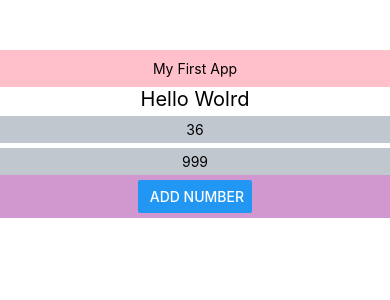
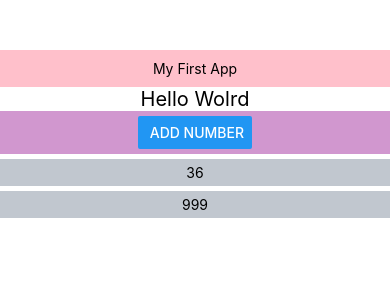
Before and after one commit to IGhost-P/Inflaern-ReactNavtive-Wintho, a React Native app in the folder my_first_app/: screen / in a window 390 px wide. Shown: the top 300 px of the page. Built offline with nearby package versions, Linux system fonts and the light colour scheme.

Commit message:
ScrollView

```diff
--- a/my_first_app/App.js
+++ b/my_first_app/App.js
@@ -7,7 +7,7 @@
  */
 
 import React, { useState, useCallBack } from 'react';
-import { View, Text, StyleSheet } from 'react-native';
+import { View, Text, StyleSheet, ScrollView } from 'react-native';
 import Generator from './src/generator';
 import Header from './src/header';
 import NumList from './src/numList';
@@ -58,10 +58,17 @@ const App = function () {
         style={mainText}
         onPress ={()=> alert("text touch event")}>Hello Wolrd</Text>
       </View>
-      <NumList num={random}
-               deleteNum={onNumDelete}
-                />
+
       <Generator add = {onAddRandomNum}/>
+
+      <ScrollView
+        style ={{width : '100%'}}
+        >
+        <NumList num={random}
+                deleteNum={onNumDelete}
+                  />
+      </ScrollView>
+
     </View>
   );
 };
```
